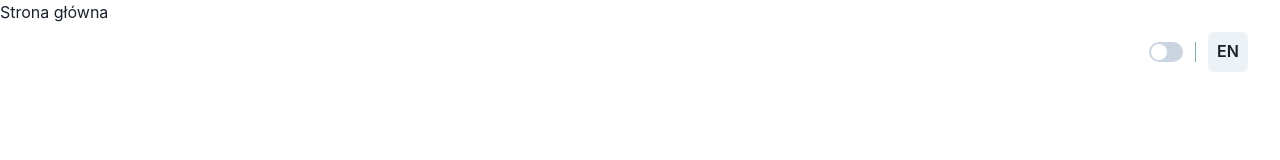
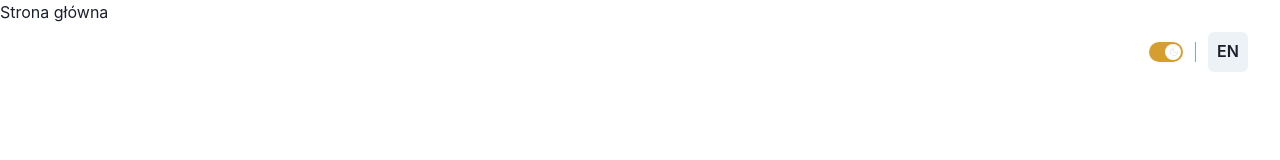
Before and after one commit to wooqash/resume, a Next.js app: page / in a window 1280 px wide. Shown: the top 160 px of the page. Built offline with nearby package versions, Linux system fonts and the light colour scheme.

Commit message:
feat(components): implemented a ModeSwitcher component

```diff
--- a/components/ModeSwitcher/ModeSwitcher.tsx
+++ b/components/ModeSwitcher/ModeSwitcher.tsx
@@ -1,14 +1,43 @@
-import { Stack, Switch, useColorMode } from "@chakra-ui/react";
+import { Icon, HStack, Switch, useColorMode } from "@chakra-ui/react";
+import { FiMoon, FiSun } from "react-icons/fi";
 
 type ModeSwitcherProps = {};
 
 const ModeSwitcher: React.FC<ModeSwitcherProps> = () => {
-  const { toggleColorMode } = useColorMode();
+  const { colorMode, toggleColorMode } = useColorMode();
+
   return (
     <>
-      <Stack direction="row">
-        <Switch colorScheme="yellow" onChange={toggleColorMode} />
-      </Stack>
+      <HStack spacing="5px" pos="relative">
+        {colorMode == "light" && (
+          <Icon
+            as={FiMoon}
+            color="gray.200"
+            pos="absolute"
+            zIndex="2"
+            right="4px"
+            boxSize="10px"
+          />
+        )}
+        {colorMode == "dark" && (
+          <Icon
+            as={FiSun}
+            color="blackAlpha.900"
+            pos="absolute"
+            zIndex="2"
+            left="10px"
+            boxSize="10px"
+          />
+        )}
+        <Switch
+          colorScheme="yellow"
+          onChange={toggleColorMode}
+          pos="relative"
+          zIndex="1"
+          size="md"
+          defaultChecked={true}
+        />
+      </HStack>
     </>
   );
 };
```
